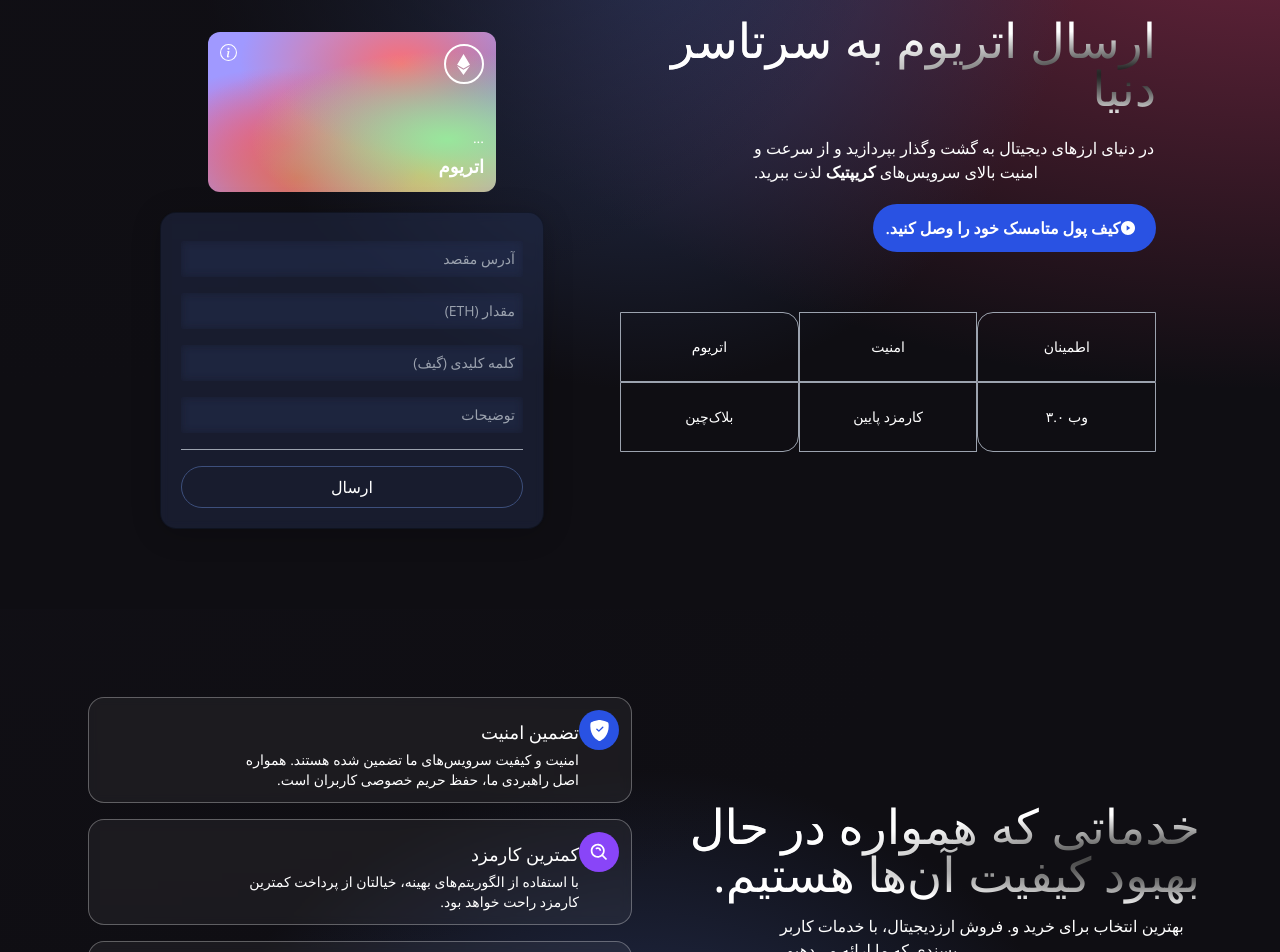
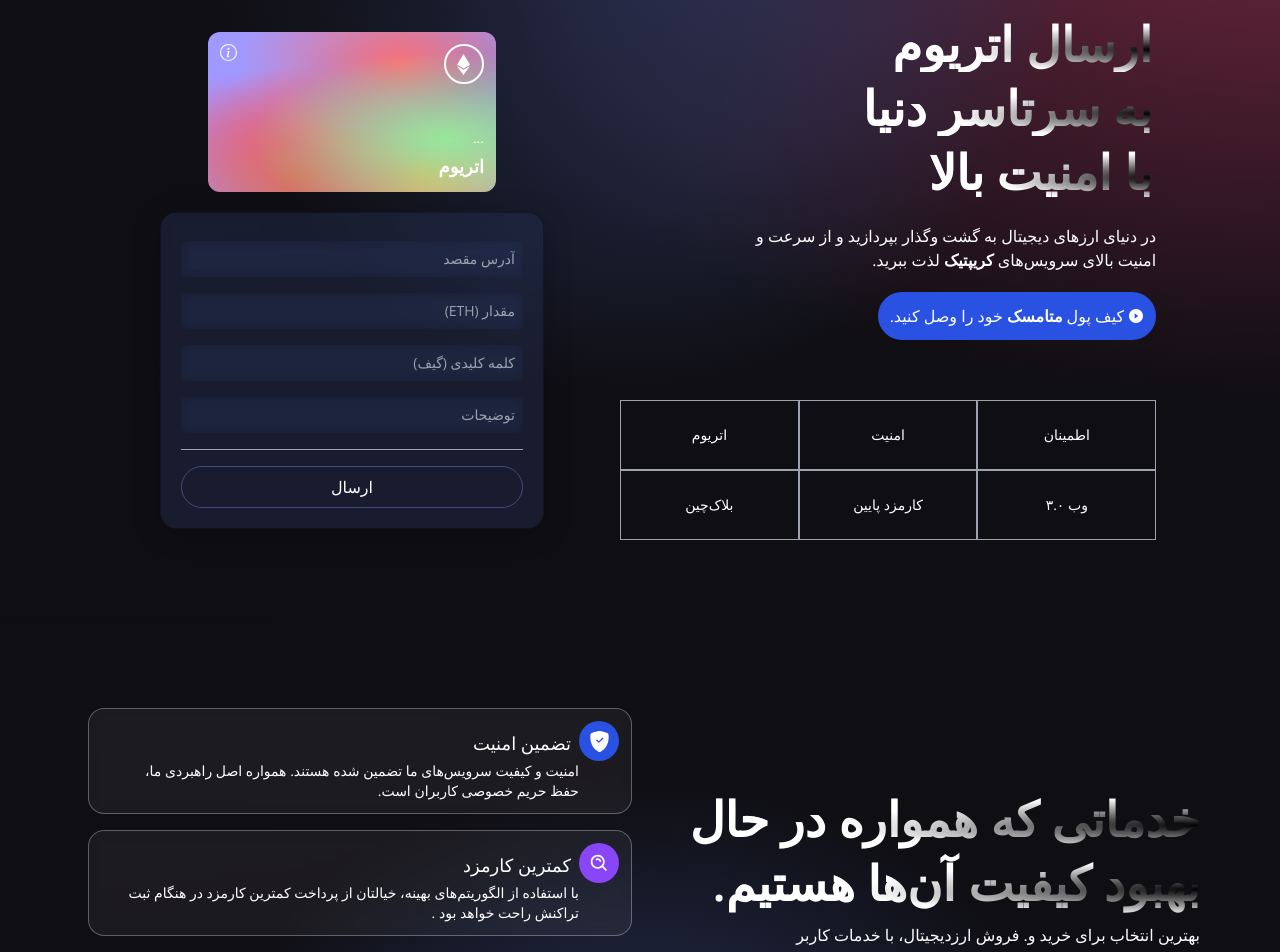
Before and after one commit to amirnz026/web3.0, a React (Vite) app in the folder client/: page / in a window 1280 px wide. Shown: the part 140-1092 px from the top of the page. Built offline with nearby package versions, Linux system fonts and the light colour scheme; a small style sheet from the web is missing; what tailwindcss-rtl would draw is missing.

Commit message:
feat: finalized the rtl format

```diff
--- a/client/src/components/Footer.jsx
+++ b/client/src/components/Footer.jsx
@@ -34,7 +34,7 @@
     <div className="sm:w-[90%] w-full h-[0.25px] bg-gray-400 mt-5 " />
 
     <div className="sm:w-[90%] w-full flex justify-between items-center mt-3">
-      <p className="text-white text-left text-xs">@kryptic2022</p>
+      <p className="text-white text-left text-xs">kryptic2022@</p>
       <p className="text-white text-right text-xs">
         تمامی حقوق مجموعه ما محفوظ است
       </p>
--- a/client/src/components/Navbar.jsx
+++ b/client/src/components/Navbar.jsx
@@ -41,8 +41,8 @@
         )}
         {toggleMenu && (
           <ul
-            className="z-10 fixed -top-0 -right-2 p-3 w-[70vw] h-screen shadow-2xl md:hidden list-none
-            flex flex-col justify-start items-end rounded-md blue-glassmorphism text-white animate-slide-in"
+            className="z-10 fixed -top-0 -left-2 p-3 w-[70vw] h-screen shadow-2xl md:hidden list-none
+            flex flex-col justify-start items-end rounded-md blue-glassmorphism text-white "
           >
             <li className="text-xl w-full my-2">
               <AiOutlineClose onClick={() => setToggleMenu(false)} />
--- a/client/src/components/Services.jsx
+++ b/client/src/components/Services.jsx
@@ -11,8 +11,8 @@
       {icon}
     </div>
     <div className="ml-5 flex flex-col flex-1">
-      <h3 className="mt-2 text-white text-lg">{title}</h3>
-      <p className="mt-1 text-white text-sm md:w-9/12">{subtitle}</p>
+      <h3 className="mt-2 ms-2 text-white text-lg">{title}</h3>
+      <p className="mt-1 text-white text-sm md:w-12/12">{subtitle}</p>
     </div>
   </div>
 );
@@ -20,17 +20,21 @@
 const Services = () => (
   <div className="flex w-full justify-center items-center gradient-bg-services">
     <div className="flex mf:flex-row flex-col items-center justify-between md:p-20 py-12 px-4">
-      <div className="flex-1 flex flex-col justify-start items-start">
-        <h1 className="text-white text-3xl sm:text-5xl py-2 text-gradient ">
-          خدماتی که همواره در حال بهبود کیفیت آن‌ها هستیم.
+      <div className="flex-1 flex flex-col justify-center items-center md:justify-start md:items-start">
+        <h1 className="text-white text-3xl sm:text-5xl py-2 text-gradient font-semibold ">
+          خدماتی که همواره در حال
         </h1>
-        <p className="text-left my-2 text-white font-light md:w-9/12 w-11/12 text-base">
+        <h1 className="text-white text-3xl sm:text-5xl py-2 text-gradient font-semibold">
+          بهبود کیفیت آن‌ها هستیم.
+        </h1>
+
+        <p className="text-center md:text-start my-2 text-white font-light md:w-9/12 w-11/12 text-base">
           بهترین انتخاب برای خرید و. فروش ارزدیجیتال، با خدمات کاربر پسندی که ما
           ارائه می‌دهیم.
         </p>
       </div>
 
-      <div className="flex-1 flex flex-col justify-start items-center">
+      <div className="flex-1 flex flex-col justify-start items-center ">
         <ServiceCard
           color="bg-[#2952E3]"
           title="تضمین امنیت"
@@ -41,7 +45,7 @@
           color="bg-[#8945F8]"
           title="کمترین کارمزد"
           icon={<BiSearchAlt fontSize={21} className="text-white" />}
-          subtitle="با استفاده از الگوریتم‌های بهینه، خیالتان از پرداخت کمترین کارمزد راحت خواهد بود."
+          subtitle="با استفاده از الگوریتم‌های بهینه، خیالتان از پرداخت کمترین کارمزد در هنگام ثبت تراکنش راحت خواهد بود ."
         />
         <ServiceCard
           color="bg-[#F84550]"
--- a/client/src/components/Transactions.jsx
+++ b/client/src/components/Transactions.jsx
@@ -34,7 +34,7 @@
             target="_blank"
             rel="noreferrer"
           >
-            <p className="text-white text-base">
+            <p className="text-white text-base text-center md:text-start">
               آدرس مبدا: {shortenAddress(addressFrom)}
             </p>
           </a>
@@ -43,11 +43,13 @@
             target="_blank"
             rel="noreferrer"
           >
-            <p className="text-white text-base">
+            <p className="text-white text-base text-center md:text-start">
               آدرس مقصد: {shortenAddress(addressTo)}
             </p>
           </a>
-          <p className="text-white text-base">مقدار: {amount} ETH</p>
+          <p className="text-white text-base text-center md:text-start">
+            مقدار: {amount} ETH
+          </p>
           {message && (
             <>
               <br />
--- a/client/src/components/Welcome.jsx
+++ b/client/src/components/Welcome.jsx
@@ -44,11 +44,17 @@
   return (
     <div className="flex w-full justify-center items-center">
       <div className="flex mf:flex-row flex-col items-start justify-between md:p-20 py-12 px-4">
-        <div className="flex flex-1 justify-start items-start flex-col mf:mr-10">
-          <h1 className="text-3xl sm:text-5xl text-white text-gradient py-1">
-            ارسال اتریوم به سرتاسر دنیا
+        <div className="flex flex-1 justify-center items-center md:justify-start md:items-start flex-col mf:mr-10">
+          <h1 className="text-3xl sm:text-5xl text-white text-gradient py-1 m-1 font-semibold ">
+            ارسال اتریوم
           </h1>
-          <p className="text-left mt-5 text-white font-light md:w-9/12 w-11/12 text-base">
+          <h1 className="text-3xl sm:text-5xl text-white text-gradient py-1 m-1 font-semibold">
+            به سرتاسر دنیا
+          </h1>
+          <h1 className="text-3xl sm:text-5xl text-white text-gradient py-1 m-1 font-semibold">
+            با امنیت بالا
+          </h1>
+          <p className="mt-5 text-white font-light md:w-9/12 w-11/12 text-base text-center md:text-start">
             در دنیای ارز‌های دیجیتال به گشت و‌گذار بپردازید و از سرعت و امنیت
             بالای سرویس‌های <span className="font-semibold">کریپتیک</span> لذت
             ببرید.
@@ -59,26 +65,27 @@
               onClick={connectWallet}
               className="flex flex-row justify-center items-center my-5 bg-[#2952e3] p-3 rounded-full cursor-pointer hover:bg-[#2546bd]"
             >
-              <AiFillPlayCircle className="text-white mr-2" />
-              <p className="text-white text-base font-semibold">
-                کیف پول متامسک خود را وصل کنید.
+              <AiFillPlayCircle className="text-white me-1" />
+              <p className="text-white text-base ">
+                کیف پول <span className="font-bold">متامسک</span> خود را وصل
+                کنید.
               </p>
             </button>
           )}
 
           <div className="grid sm:grid-cols-3 grid-cols-2 w-full mt-10">
-            <div className={`rounded-tl-2xl ${companyCommonStyles}`}>
+            <div className={`rounded-ts-2xl ${companyCommonStyles}`}>
               اطمینان
             </div>
             <div className={companyCommonStyles}>امنیت</div>
-            <div className={`sm:rounded-tr-2xl ${companyCommonStyles}`}>
+            <div className={`sm:rounded-te-2xl ${companyCommonStyles}`}>
               اتریوم
             </div>
-            <div className={`sm:rounded-bl-2xl ${companyCommonStyles}`}>
+            <div className={`sm:rounded-bs-2xl ${companyCommonStyles}`}>
               وب ۳.۰
             </div>
             <div className={companyCommonStyles}>کارمزد پایین</div>
-            <div className={`rounded-br-2xl ${companyCommonStyles}`}>
+            <div className={`rounded-be-2xl ${companyCommonStyles}`}>
               بلاک‌چین
             </div>
           </div>
--- a/client/src/utils/dummyData.js
+++ b/client/src/utils/dummyData.js
@@ -1,7 +1,7 @@
 export default [
   {
     id: 1,
-    url: "https://metro.co.uk/wp-content/uploads/2015/05/pokemon_crying.gif?quality=90&strip=all&zoom=1&resize=500%2C284",
+    url: "https://media.giphy.com/media/4TE08SJs63GfBg6EWq/giphy.gif",
     message: "",
     timestamp: "12/21/2021, 4:33:21 PM",
     addressFrom: "0xCF8e569A97C423952DdFf902375C7C76549A6A90",
@@ -10,7 +10,7 @@
   },
   {
     id: 2,
-    url: "https://media4.popsugar-assets.com/files/2013/11/07/832/n/1922398/eb7a69a76543358d_28.gif",
+    url: "https://media.giphy.com/media/lXu8Xd6D73r5gpYBFx/giphy.gif",
     message: "",
     timestamp: "12/21/2021, 4:33:21 PM",
     addressFrom: "0xCF8e569A97C423952DdFf902375C7C76549A6A90",
@@ -19,7 +19,7 @@
   },
   {
     id: 3,
-    url: "https://acegif.com/wp-content/uploads/gif-shaking-head-38.gif",
+    url: "https://media.giphy.com/media/1jOoLUdkTYQhetVky1/giphy.gif",
     message: "",
     timestamp: "12/21/2021, 4:33:21 PM",
     addressFrom: "0xCF8e569A97C423952DdFf902375C7C76549A6A90",
@@ -28,7 +28,7 @@
   },
   {
     id: 4,
-    url: "https://i.pinimg.com/originals/68/a0/9e/68a09e774e98242871c2db0f99307420.gif",
+    url: "https://media.giphy.com/media/McTBShHtbF7ThxiOkX/giphy.gif",
     message: "",
     timestamp: "12/21/2021, 4:33:21 PM",
     addressFrom: "0xCF8e569A97C423952DdFf902375C7C76549A6A90",
@@ -37,7 +37,7 @@
   },
   {
     id: 5,
-    url: "https://i.pinimg.com/originals/73/d3/a1/73d3a14d212314ab1f7268b71d639c15.gif",
+    url: "https://media.giphy.com/media/fcKYTDcp66mgHDCn0d/giphy.gif",
     message: "",
     timestamp: "12/21/2021, 4:33:21 PM",
     addressFrom: "0xCF8e569A97C423952DdFf902375C7C76549A6A90",
@@ -46,7 +46,7 @@
   },
   {
     id: 6,
-    url: "https://www.omnisend.com/blog/wp-content/uploads/2016/09/funny-gifs-9.gif",
+    url: "https://media.giphy.com/media/lGqCfaLbpv28xE4vc3/giphy.gif",
     message: "",
     timestamp: "12/21/2021, 4:33:21 PM",
     addressFrom: "0xCF8e569A97C423952DdFf902375C7C76549A6A90",
```
